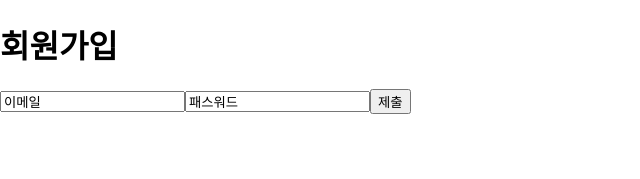
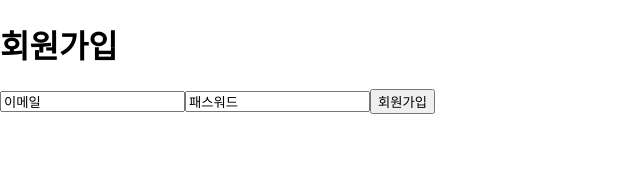
Before and after one commit to jyhyun97/wanted-pre-onboarding-frontend, a React (Create React App) app: page /signup in a window 1280 px wide. Shown: the top 179 px of the page, without its empty margins (0-640 px from the left). Built offline with nearby package versions, Linux system fonts and the light colour scheme.

Commit message:
[feat] data-test-id 추가

```diff
--- a/src/pages/Signup.jsx
+++ b/src/pages/Signup.jsx
@@ -3,9 +3,9 @@ function Signup() {
     <div>
       <h1>회원가입</h1>
       <form>
-        <input value={'이메일'} />
-        <input value={'패스워드'} />
-        <button>제출</button>
+        <input data-testid='email-input' value={'이메일'} />
+        <input data-testid='password-input' value={'패스워드'} />
+        <button data-testid='signup-button'>회원가입</button>
       </form>
     </div>
   )
```
